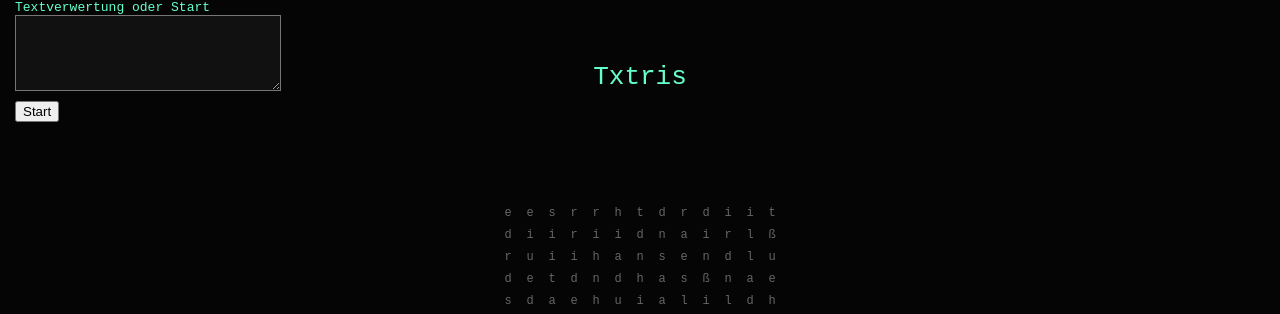
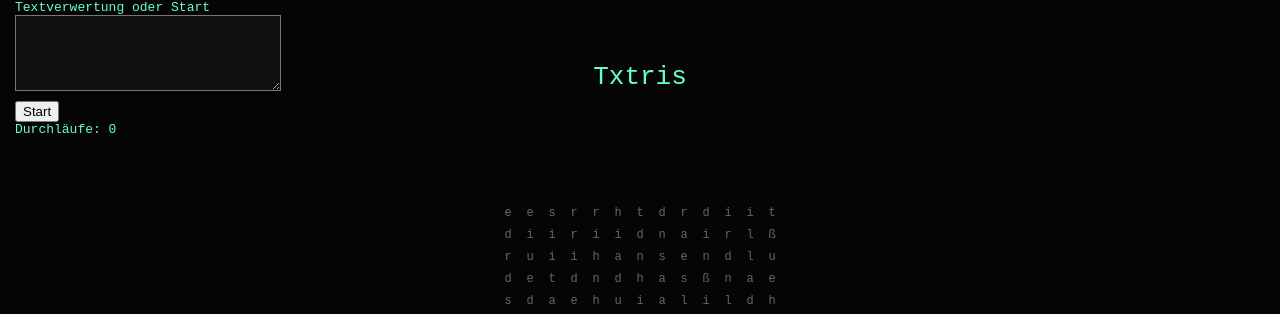
Before and after one commit to tobiasfalberg/tobiasfalberg.github.io, a Jekyll site: the page built from index.html, in a window 1280 px wide. Shown: the part 110-424 px from the top of the page. Built offline with Jekyll 4.4.1, drawn with Linux system fonts in a browser that asks for light colours.

Commit message:
Update index.html gameCount 2

```diff
--- a/index.html
+++ b/index.html
@@ -166,6 +166,7 @@ textarea {
     <div>Textverwertung oder Start</div>
     <textarea id="userWords"></textarea><br>
     <button id="startBtn" onclick="start()">Start</button>
+    <div id="gameCounter">Durchläufe: 0</div>
   </div>
 
   <button id="clearBtn" onclick="init()">Clear</button>
@@ -257,6 +258,7 @@ let pushCount=0,wordCount=0,startTime=0;
 let wordsList=[...baseWords];
 let prefixSet=new Set();
 let audioCtx;
+let gameCount = 0;
 
 function initAudio(){ if(!audioCtx){ audioCtx=new (window.AudioContext||window.webkitAudioContext)(); }}
 function tone(f,d=0.1,v=0.05){ let o=audioCtx.createOscillator(); let g=audioCtx.createGain(); o.frequency.value=f; g.gain.value=v; o.connect(g); g.connect(audioCtx.destination); o.start(); o.stop(audioCtx.currentTime+d);}
```
Also changed, not shown: other parts of index.html (+0 -5 lines).
